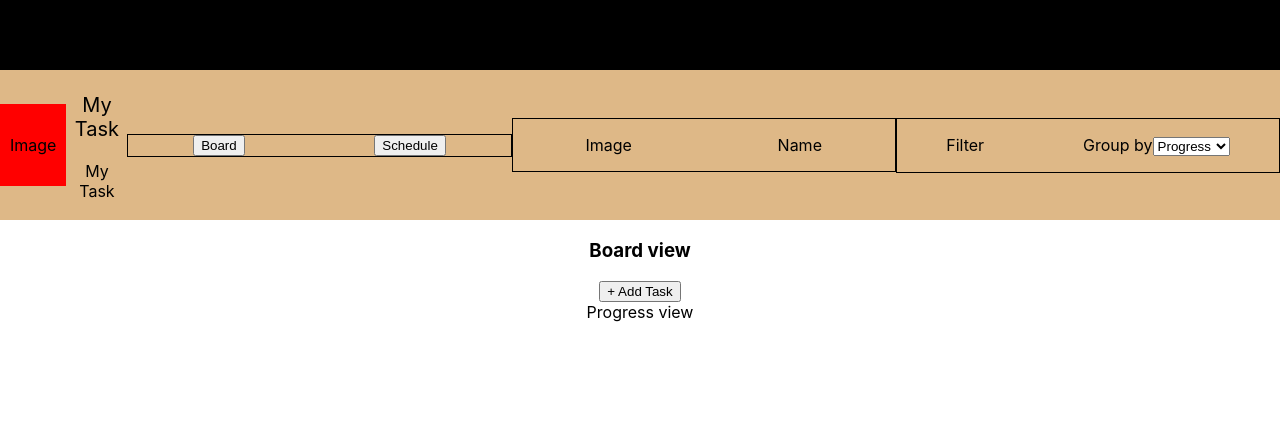
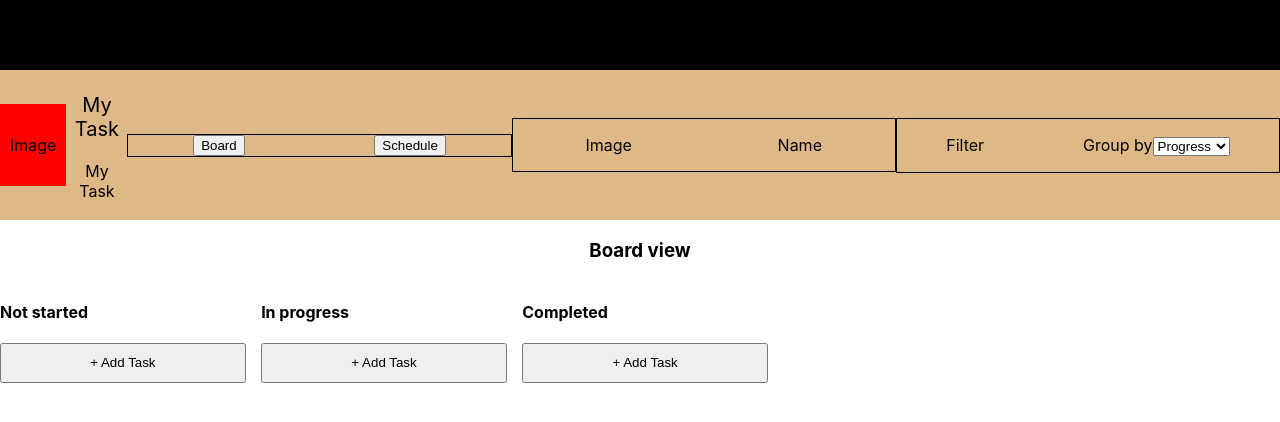
Before and after one commit to rajkumardas2701/planner-app, a React (Create React App) app: page / in a window 1280 px wide. Shown: the top 422 px of the page. Built offline with nearby package versions, Linux system fonts and the light colour scheme.

Commit message:
Add components for different types of progress

```diff
--- a/src/components/BoardView.js
+++ b/src/components/BoardView.js
@@ -12,17 +12,17 @@ const BoardView = ({ allTasks, setParentTask, groupBy }) => {
     setCurrentToDos(currentToDos);
     console.log('inside use effect of boardview');
   }, [currentToDos]);
-  const handleClick = (e) => {
-    e.preventDefault();
-    setShowForm(!showForm);
-  };
+  // const handleClick = (e) => {
+  //   e.preventDefault();
+  //   setShowForm(!showForm);
+  // };
   // setCurrentToDos(allTasks);
   return (
     <div>
       <h3>Board view</h3>
       {console.log('Alltask from BoardView', allTasks)}
       {console.log('groupBy from BoardView', groupBy)}
-      <button type="button" onClick={handleClick}>+ Add Task</button>
+      {/* <button type="button" onClick={handleClick}>+ Add Task</button> */}
       { showForm && <AddTask setParentTask={setParentTask} setShowForm={setShowForm} /> }
       <div>
         {console.log('Board currentToDos from Board view', currentToDos)}
--- /dev/null
+++ b/src/components/Completed.js
@@ -0,0 +1,17 @@
+import { useState } from 'react';
+
+const Completed = () => {
+  const [showForm, setShowForm] = useState(false);
+  const handleClick = (e) => {
+    e.preventDefault();
+    setShowForm(!showForm);
+  };
+  return (
+    <div>
+      <h4 className="progress-title">Completed</h4>
+      <button type="button" onClick={handleClick} className="progress-btns">+ Add Task</button>
+    </div>
+  );
+};
+
+export default Completed;
--- /dev/null
+++ b/src/components/InProgress.js
@@ -0,0 +1,16 @@
+import { useState } from 'react';
+
+const InProgress = () => {
+  const [showForm, setShowForm] = useState(false);
+  const handleClick = (e) => {
+    e.preventDefault();
+    setShowForm(!showForm);
+  };
+  return (
+    <div>
+      <h4 className="progress-title">In progress</h4>
+      <button type="button" onClick={handleClick} className="progress-btns">+ Add Task</button>
+    </div>
+  );
+};
+export default InProgress;
--- /dev/null
+++ b/src/components/NotStarted.js
@@ -0,0 +1,17 @@
+import { useState } from 'react';
+
+const NotStarted = () => {
+  const [showForm, setShowForm] = useState(false);
+  const handleClick = (e) => {
+    e.preventDefault();
+    setShowForm(!showForm);
+  };
+  return (
+    <div>
+      <h4 className="progress-title">Not started</h4>
+      <button type="button" onClick={handleClick} className="progress-btns">+ Add Task</button>
+    </div>
+  );
+};
+
+export default NotStarted;
--- a/src/components/ProgressView.js
+++ b/src/components/ProgressView.js
@@ -1,6 +1,20 @@
+import '../styles/ProgressView.css';
+// import { useState } from 'react';
+import NotStarted from './NotStarted';
+import InProgress from './InProgress';
+import Completed from './Completed';
+
 const ProgressView = () => (
-  <div>
-    Progress view
+  <div className="progress-view-container">
+    <div className="progress-each">
+      <NotStarted />
+    </div>
+    <div className="progress-each">
+      <InProgress />
+    </div>
+    <div className="progress-each">
+      <Completed />
+    </div>
   </div>
 );
 
--- /dev/null
+++ b/src/styles/ProgressView.css
@@ -0,0 +1,21 @@
+.progress-view-container {
+  display: flex;
+  flex-direction: row;
+  width: 60%;
+  justify-content: space-between;
+}
+
+.progress-each {
+  width: 32%;
+  height: auto;
+  /* border: 1px solid black; */
+}
+
+.progress-btns {
+  width: 100%;
+  height: 40px;
+}
+
+.progress-title {
+  text-align: left;
+}
```
